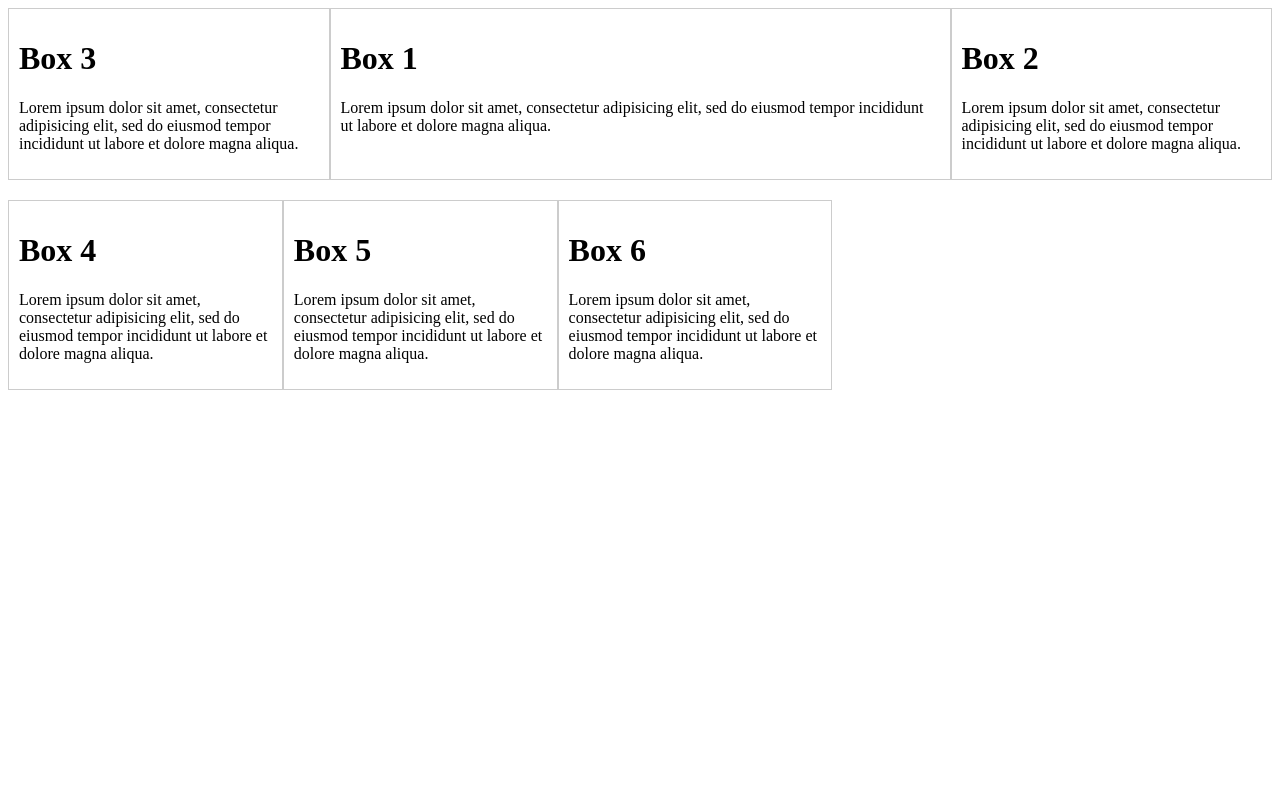
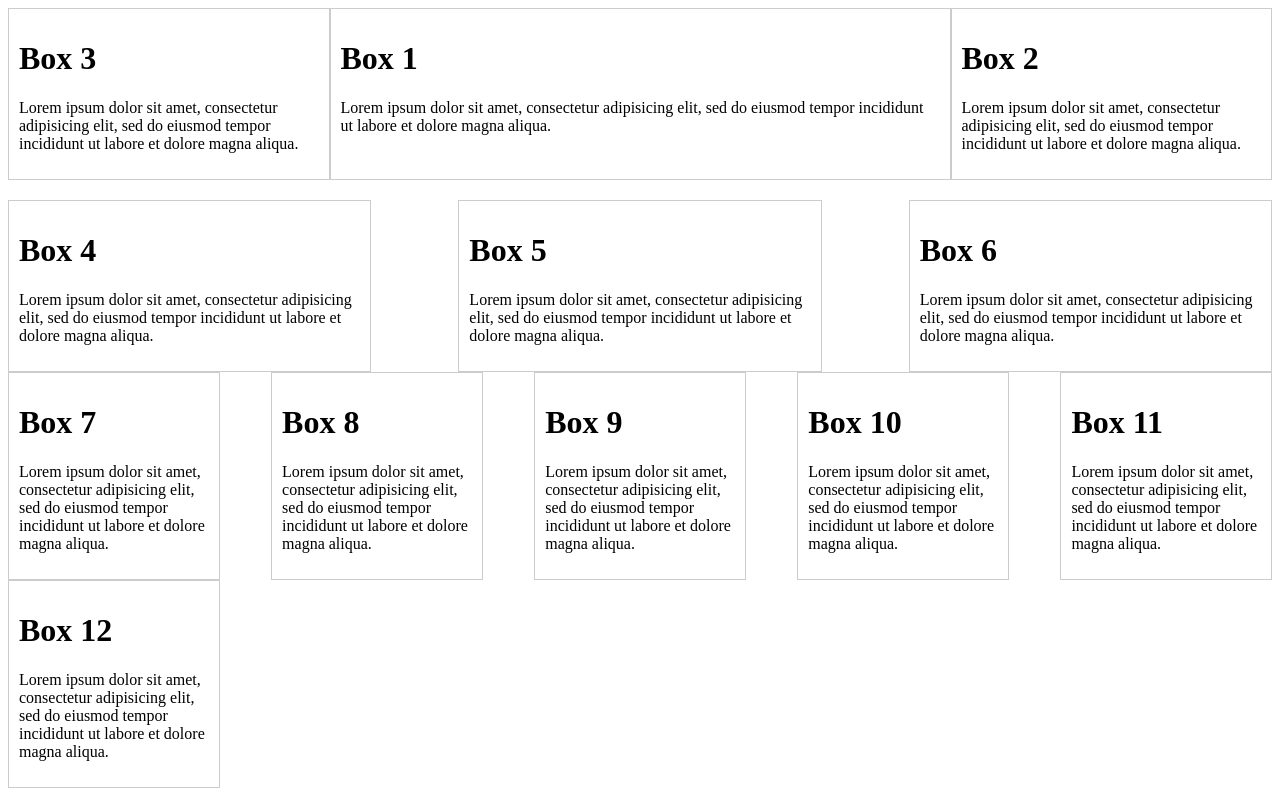
Before and after one commit to sohel2178/MyHtml, a plain HTML site: page FLEX_BOX/index.html in a window 1280 px wide. Drawn offline with Linux system fonts and the light colour scheme.

Commit message:
Upload Flex Layout

```diff
--- a/FLEX_BOX/css/style.css
+++ b/FLEX_BOX/css/style.css
@@ -1,34 +1,14 @@
 
+.container_3{
+	display: flex;
+	flex-wrap: wrap;
 
-.container{
-	display: flex;
-	/*align-items: flex-start;
-	align-items: flex-end;
-	align-items: center;*/
-	align-items: stretch;  /*Default is Stretch*/
-
-	/*flex-direction: column;
-	flex-direction: column-reverse;
-	flex-direction: row-reverse;*/
-	flex-direction: row;  /*Default*/
-}
-
-.container_2{
-	display: flex;
-	margin-top: 20px;
-
-	/*justify-content: flex-end;
-	justify-content: center;
 	justify-content: space-between;
-	justify-content: space-around;*/
-
-	justify-content: flex-start; /*Default*/
-
-
 }
 
 
-.container div, .container_2 div{
+
+.container div, .container_2 div,.container_3 div{
 	padding: 10px;
 	border: 1px solid #ccc;
 
@@ -58,5 +38,49 @@
 }
 
 .container_2_box{
-	width: 20%;
+	/*width: 27%;*/
+
+	/*It is better to use flex-basis insted of Width*/
+
+	flex-basis: 27%;
 }
+
+.container_3_box{
+	flex-basis: 15%;
+}
+
+
+@media(min-width: 768px){
+
+	.container{
+	display: flex;
+	/*align-items: flex-start;
+	align-items: flex-end;
+	align-items: center;*/
+	align-items: stretch;  /*Default is Stretch*/
+
+	/*flex-direction: column;
+	flex-direction: column-reverse;
+	flex-direction: row-reverse;*/
+	flex-direction: row;  /*Default*/
+}
+
+.container_2{
+	display: flex;
+	margin-top: 20px;
+
+	justify-content: space-between;
+
+	/*justify-content: flex-end;
+	justify-content: center;
+	justify-content: space-between;
+	justify-content: space-around;*/
+
+	/*justify-content: flex-start; /*Default*/*/
+
+
+
+
+}
+
+}
--- a/FLEX_BOX/index.html
+++ b/FLEX_BOX/index.html
@@ -50,5 +50,46 @@
 		</div>
 	</div>
 
+
+	<div class="container_3">
+
+		<div class="container_3_box">
+			<h1>Box 7</h1>
+			<p>Lorem ipsum dolor sit amet, consectetur adipisicing elit, sed do eiusmod
+			tempor incididunt ut labore et dolore magna aliqua.</p>
+		</div>
+
+		<div class="container_3_box">
+			<h1>Box 8</h1>
+			<p>Lorem ipsum dolor sit amet, consectetur adipisicing elit, sed do eiusmod
+			tempor incididunt ut labore et dolore magna aliqua.</p>
+		</div>
+
+		<div class="container_3_box">
+			<h1>Box 9</h1>
+			<p>Lorem ipsum dolor sit amet, consectetur adipisicing elit, sed do eiusmod
+			tempor incididunt ut labore et dolore magna aliqua.</p>
+		</div>
+
+
+		<div class="container_3_box">
+			<h1>Box 10</h1>
+			<p>Lorem ipsum dolor sit amet, consectetur adipisicing elit, sed do eiusmod
+			tempor incididunt ut labore et dolore magna aliqua.</p>
+		</div>
+
+		<div class="container_3_box">
+			<h1>Box 11</h1>
+			<p>Lorem ipsum dolor sit amet, consectetur adipisicing elit, sed do eiusmod
+			tempor incididunt ut labore et dolore magna aliqua.</p>
+		</div>
+
+		<div class="container_3_box">
+			<h1>Box 12</h1>
+			<p>Lorem ipsum dolor sit amet, consectetur adipisicing elit, sed do eiusmod
+			tempor incididunt ut labore et dolore magna aliqua.</p>
+		</div>
+	</div>
+
 </body>
 </html>
```
